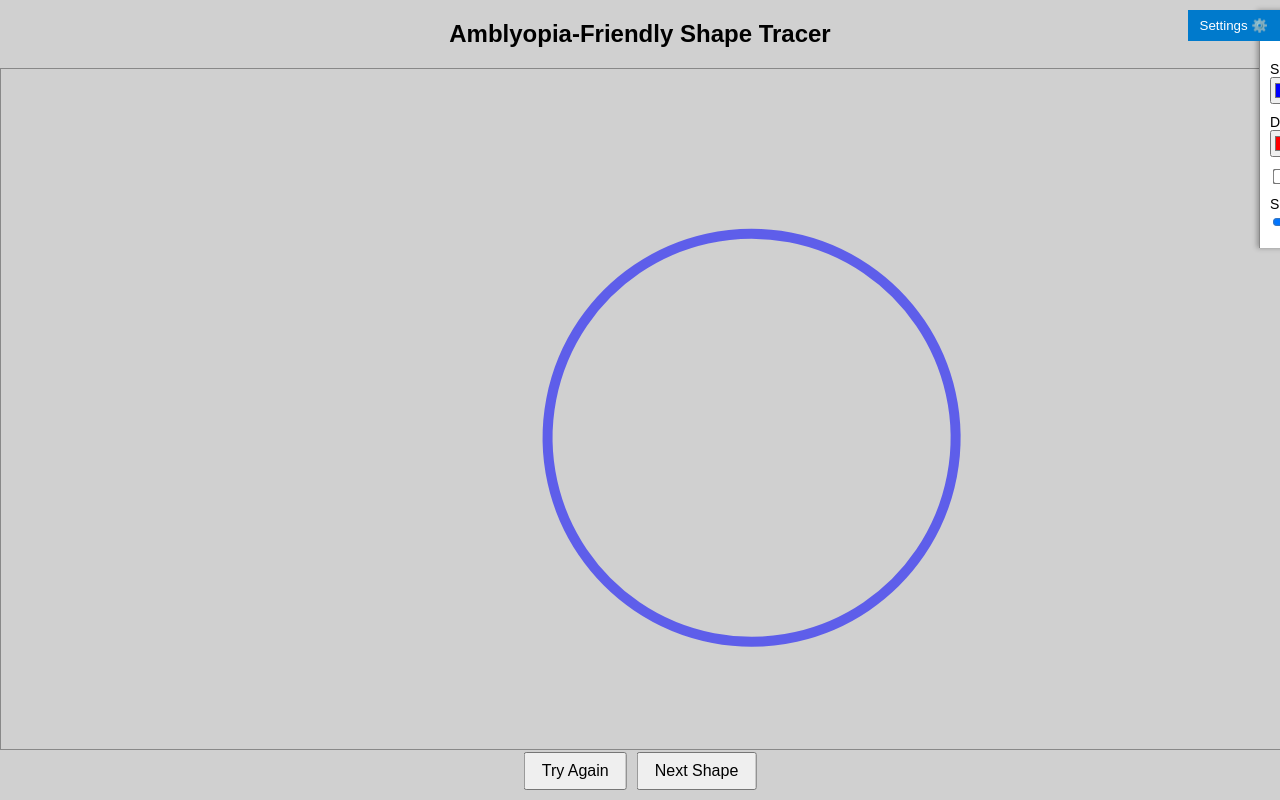
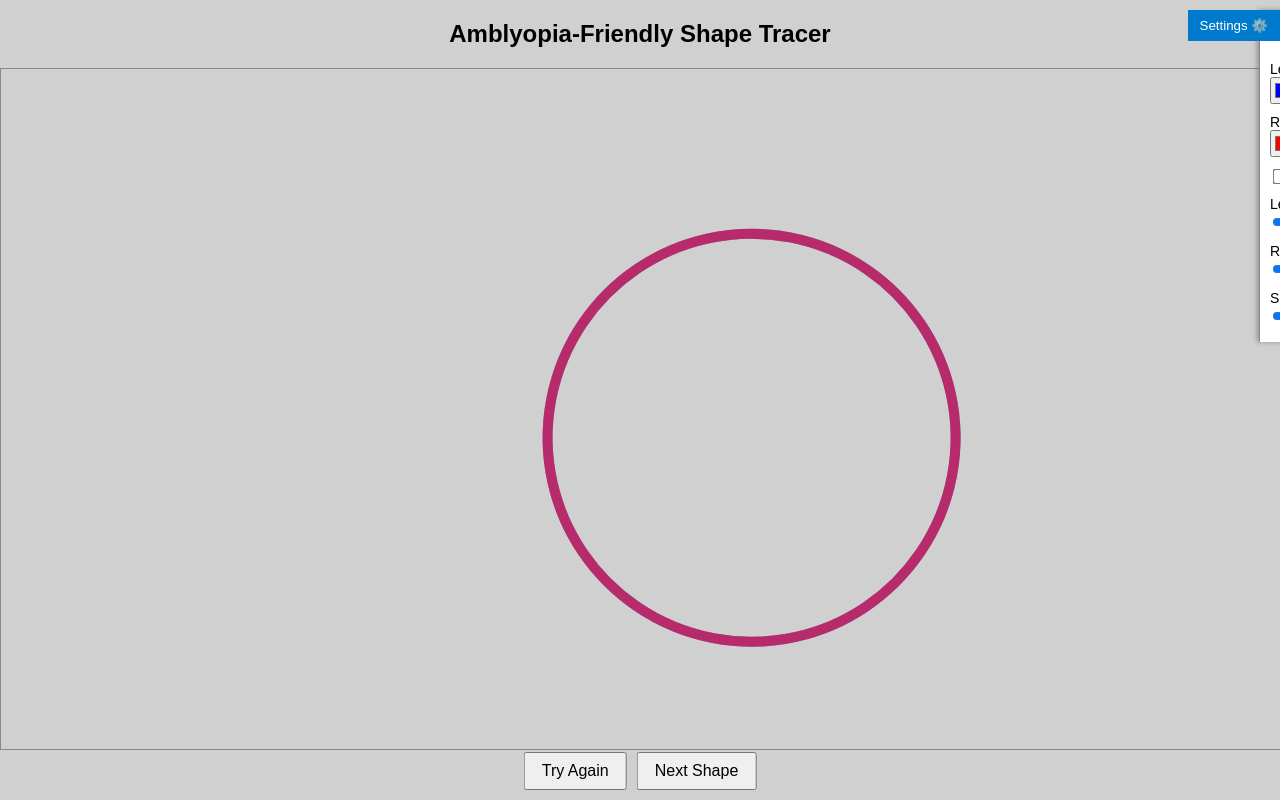
Before and after one commit to k900dev/k900dev.github.io, a plain HTML site: page game6/index.html in a window 1280 px wide. Drawn offline with Linux system fonts and the light colour scheme.

Commit message:
Update index.html

```diff
--- a/game6/index.html
+++ b/game6/index.html
@@ -67,9 +67,11 @@
 
 <div class="controls" id="settingsPanel">
   <h3>Therapy Settings</h3>
-  <label>Shape Colour: <input type="color" id="shapeColor" value="#0000ff"></label>
-  <label>Drawing Colour: <input type="color" id="drawColor" value="#ff0000"></label>
+  <label>Left Eye Colour: <input type="color" id="leftColor" value="#0000ff"></label>
+  <label>Right Eye Colour: <input type="color" id="rightColor" value="#ff0000"></label>
   <label><input type="checkbox" id="swapColors"> Swap Colours</label>
+  <label>Left Eye Clarity: <input type="range" id="leftClarity" min="0" max="1" step="0.05" value="1"></label>
+  <label>Right Eye Clarity: <input type="range" id="rightClarity" min="0" max="1" step="0.05" value="0.4"></label>
   <label>Shape Opacity: <input type="range" id="shapeOpacity" min="0.1" max="1" step="0.05" value="0.55"></label>
 </div>
 
@@ -86,9 +88,12 @@ const tryAgainBtn = document.getElementById('tryAgainBtn');
 const nextShapeBtn = document.getElementById('nextShapeBtn');
 const toggleBtn = document.getElementById('toggleSettings');
 const settingsPanel = document.getElementById('settingsPanel');
-const shapeColorInput = document.getElementById('shapeColor');
-const drawColorInput = document.getElementById('drawColor');
+
+const leftColorInput = document.getElementById('leftColor');
+const rightColorInput = document.getElementById('rightColor');
 const swapColorsCheckbox = document.getElementById('swapColors');
+const leftClarityInput = document.getElementById('leftClarity');
+const rightClarityInput = document.getElementById('rightClarity');
 const shapeOpacityInput = document.getElementById('shapeOpacity');
 
 let width, height;
@@ -113,6 +118,9 @@ let drawing = false;
 ctx.lineCap = 'round';
 const drawLineWidth = 8;
 
+// Anaglyph toggle
+let anaglyphMode = true;
+
 // Utility: random number
 function rand(min,max){return Math.random()*(max-min)+min;}
 
@@ -126,17 +134,17 @@ function loadShape(next=true){
   drawCanvas();
 }
 
-// Draw shape (independent of tracing)
-function drawShape(){
+// Draw shape
+function drawShape(eye='left'){
   ctx.save();
   ctx.translate(shapeX, shapeY);
   ctx.rotate(shapeRotation);
   ctx.globalAlpha = parseFloat(shapeOpacityInput.value);
 
-  ctx.beginPath(); // <-- START a new path for the shape
+  ctx.beginPath(); // fresh path
 
-  let color = shapeColorInput.value;
-  if(swapColorsCheckbox.checked) color = drawColorInput.value;
+  let color = eye==='left'?leftColorInput.value:rightColorInput.value;
+  if(swapColorsCheckbox.checked) color = eye==='left'?rightColorInput.value:leftColorInput.value;
   ctx.strokeStyle = color;
   ctx.lineWidth = 10;
 
@@ -171,15 +179,27 @@ function drawShape(){
   ctx.stroke();
   ctx.restore();
   ctx.globalAlpha = 1;
-
-  ctx.beginPath(); // <-- RESET the path to avoid connecting to tracing
+  ctx.beginPath();
 }
 
-
-// Clear and redraw (shape stays independent)
+// Composite two-eye view for anaglyph
 function drawCanvas(){
   ctx.clearRect(0,0,width,height);
-  drawShape();
+  if(!anaglyphMode){
+    drawShape('left'); drawShape('right'); return;
+  }
+
+  // draw left eye with clarity
+  ctx.save();
+  ctx.globalAlpha = parseFloat(leftClarityInput.value);
+  drawShape('left');
+  ctx.restore();
+
+  // draw right eye with clarity
+  ctx.save();
+  ctx.globalAlpha = parseFloat(rightClarityInput.value);
+  drawShape('right');
+  ctx.restore();
 }
 
 // Drawing handlers
@@ -196,7 +216,7 @@ function draw(e){
   } else { x=e.offsetX; y=e.offsetY; }
 
   let color = drawColorInput.value;
-  if(swapColorsCheckbox.checked) color = shapeColorInput.value;
+  if(swapColorsCheckbox.checked) color = leftColorInput.value;
   ctx.strokeStyle = color;
   ctx.lineWidth = drawLineWidth;
 
```
